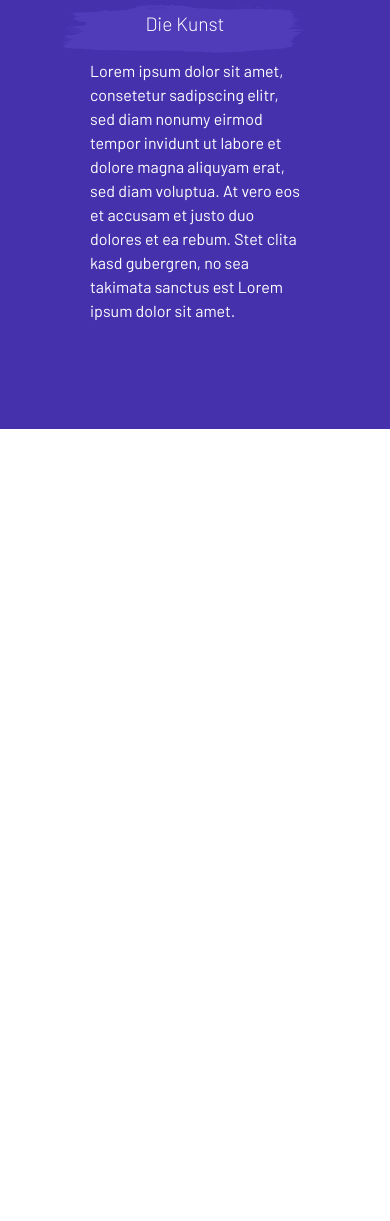
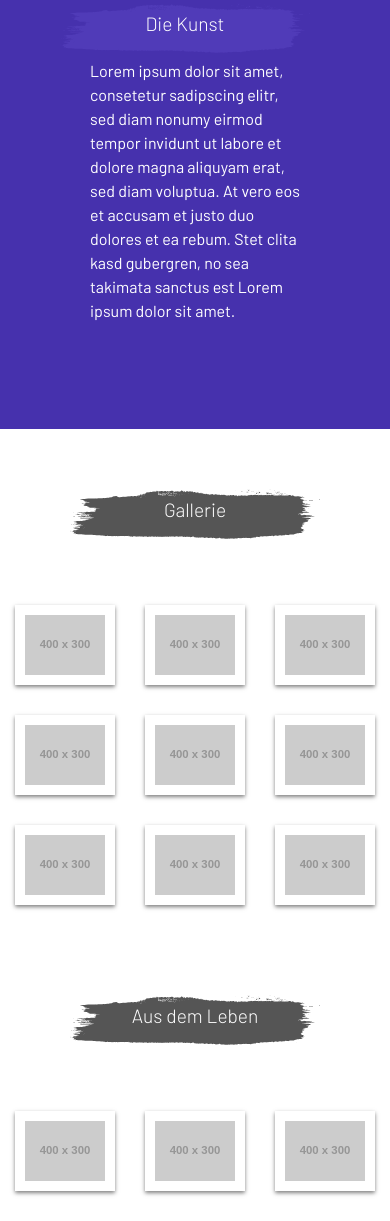
Before and after one commit to lnatus/dunkelangst.de, a plain HTML site: page src/index.html in a window 390 px wide. Shown: the part 904-2125 px from the top of the page. Before the commit the page ends 1333 px from the top, so only its background shows below. Drawn offline with Linux system fonts and the light colour scheme; placeholder pictures from the web are drawn by us; a script that the page names is missing.

Commit message:
Add gallery and life section

```diff
--- a/src/css/app/app.css
+++ b/src/css/app/app.css
@@ -73,7 +73,6 @@ h3 {
 
 /* LAYOUT */
 
-
 .da-box {
   width: 100%;
   padding: 30px 90px 90px 90px;
@@ -98,6 +97,12 @@ h3 {
 .da-brush-container {
   position: relative;
   width: 250px;
+  color: #FFF;
+}
+
+.da-brush-container.da-brush-container-center {
+  left: 50%;
+  margin: 60px 0 60px -125px;
 }
 
 .da-brush-container .da-brush,
@@ -148,6 +153,12 @@ h3 {
   z-index: 100;
 }
 
+.da-gallery img,
+.da-life img {
+  border: 10px solid #FFF;
+  box-shadow: 0 2px 4px 0 rgba(0,0,0,0.50);
+  margin-bottom: 30px;
+}
 
 /* MEDIA */
 
--- a/src/index.html
+++ b/src/index.html
@@ -43,10 +43,9 @@
             <div class="col">
                 <nav class="da-nav">
                     <ul>
-                      <li><a href="#start">START</a></li>
                       <li><a href="#human">DER MENSCH</a></li>
                       <li><a href="#art">DIE KUNST</a></li>
-                      <li><a href="#gallerie">GALLERIE</a></li>
+                      <li><a href="#gallery">GALLERIE</a></li>
                       <li><a href="#life">LEBEN</a></li>
                       <li><a href="#contact">KONTAKT</a></li>
                     </ul>
@@ -55,11 +54,11 @@
           </div>
           <!-- HUMAN -->
           <div class="row">
-            <div class="col-12 col-sm-12 col-md-12 col-lg-6 col-xl-6">
+            <div id="human" class="col-12 col-sm-12 col-md-12 col-lg-6 col-xl-6">
               <div>
-                <div class="da-brush-container ">
+                <div class="da-brush-container">
                   <svg height="50" width="250" xmlns="http://www.w3.org/2000/svg" xmlns:xlink="http://www.w3.org/1999/xlink" >
-                    <image x="0" y="0" height="50" width="250"  xlink:href="images/brush-secondary.svg" />
+                    <image x="0" y="0" height="50" width="250" xlink:href="images/brush-secondary.svg" />
                   </svg>
                   <h2>Der Mensch</h2>
                 </div>
@@ -68,11 +67,11 @@
             </div>
           </div>
           <!-- ART -->
-          <div class="row justify-content-end">
+          <div  id="art" class="row justify-content-end">
             <div class="col-12 col-sm-12 col-md-12 col-lg-6 col-xl-6">
-              <div class="da-brush-container ">
+              <div class="da-brush-container">
                 <svg height="50" width="250" xmlns="http://www.w3.org/2000/svg" xmlns:xlink="http://www.w3.org/1999/xlink" >
-                  <image x="0" y="0" height="50" width="250"  xlink:href="images/brush-secondary.svg" />
+                  <image x="0" y="0" height="50" width="250" xlink:href="images/brush-secondary.svg" />
                 </svg>
                 <h2>Die Kunst</h2>
               </div>
@@ -82,7 +81,79 @@
           </div>
         </div>
       </div>
-     </div>
+      <div class="container">
+      <!-- GALLERY -->
+      <div id="gallery" class="da-gallery">
+        <div class="row">
+          <div class="col">
+            <div class="da-brush-container da-brush-container-center">
+              <svg height="50" width="250" xmlns="http://www.w3.org/2000/svg" xmlns:xlink="http://www.w3.org/1999/xlink" >
+                <image x="0" y="0" height="50" width="250" xlink:href="images/brush-primary.svg" />
+              </svg>
+              <h2>Gallerie</h2>
+            </div>
+          </div>
+        </div>
+        <div class="row">
+          <div class="col">
+            <img class="img-fluid" src="http://placehold.it/400x300" />
+          </div>
+          <div class="col">
+              <img class="img-fluid" src="http://placehold.it/400x300" />
+          </div>
+          <div class="col">
+              <img class="img-fluid" src="http://placehold.it/400x300" />
+          </div>
+        </div>
+        <div class="row">
+          <div class="col">
+            <img class="img-fluid" src="http://placehold.it/400x300" />
+          </div>
+          <div class="col">
+              <img class="img-fluid" src="http://placehold.it/400x300" />
+          </div>
+          <div class="col">
+              <img class="img-fluid" src="http://placehold.it/400x300" />
+          </div>
+        </div>
+        <div class="row">
+          <div class="col">
+            <img class="img-fluid" src="http://placehold.it/400x300" />
+          </div>
+          <div class="col">
+              <img class="img-fluid" src="http://placehold.it/400x300" />
+          </div>
+          <div class="col">
+              <img class="img-fluid" src="http://placehold.it/400x300" />
+          </div>
+        </div>
+      </div>
+      <!-- LIFE -->
+      <div id="life" class="da-life">
+        <div class="row">
+          <div class="col">
+            <div class="da-brush-container da-brush-container-center">
+              <svg height="50" width="250" xmlns="http://www.w3.org/2000/svg" xmlns:xlink="http://www.w3.org/1999/xlink" >
+                <image x="0" y="0" height="50" width="250" xlink:href="images/brush-primary.svg" />
+              </svg>
+              <h2>Aus dem Leben</h2>
+            </div>
+          </div>
+        </div>
+        <div class="row">
+          <div class="col">
+            <img class="img-fluid" src="http://placehold.it/400x300" />
+          </div>
+          <div class="col">
+            <img class="img-fluid" src="http://placehold.it/400x300" />
+          </div>
+          <div class="col">
+            <img class="img-fluid" src="http://placehold.it/400x300" />
+          </div>
+        </div>
+      </div>
+    </div>
+    </div>
    </div>
   </body>
 </html>
```
